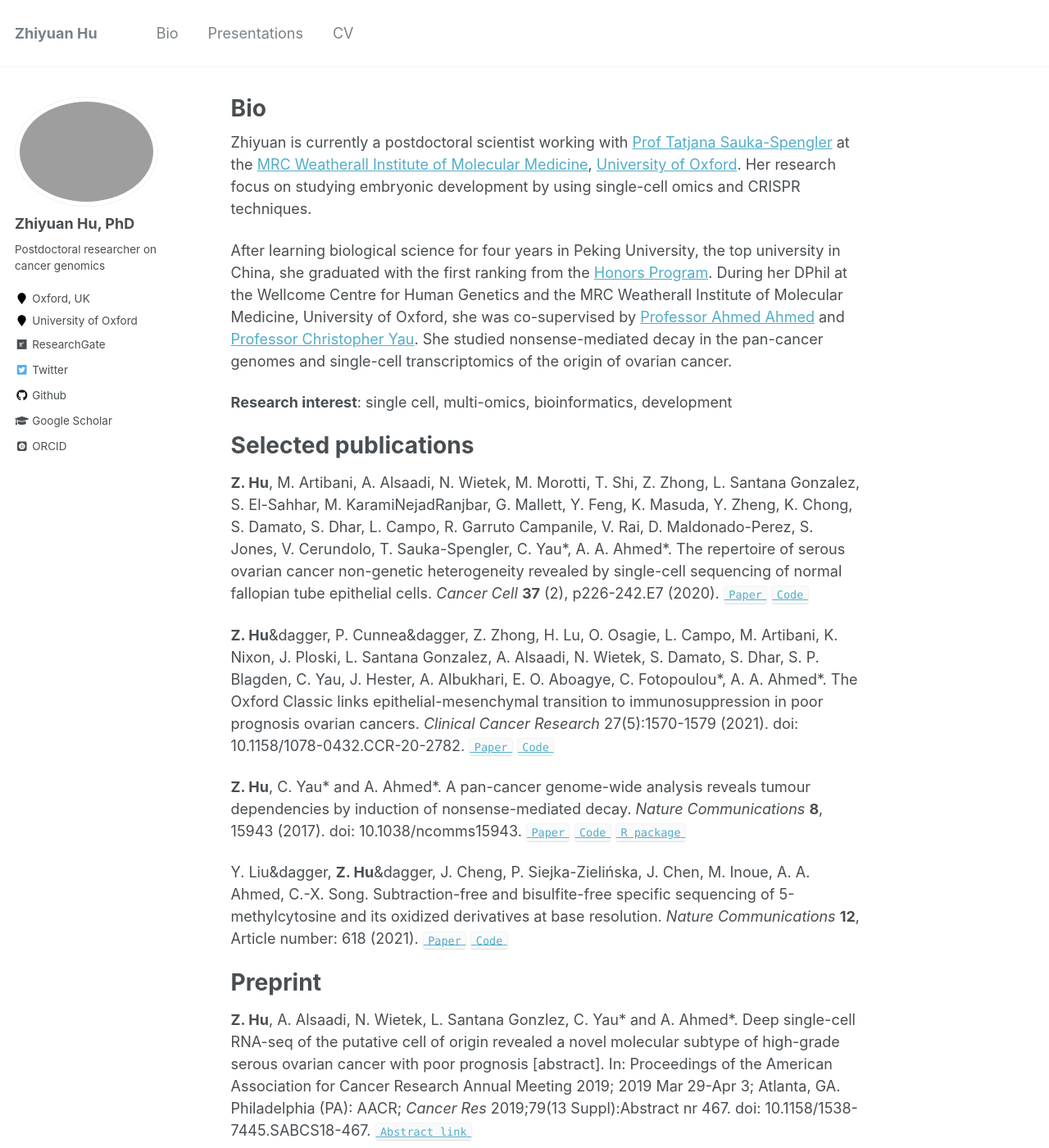
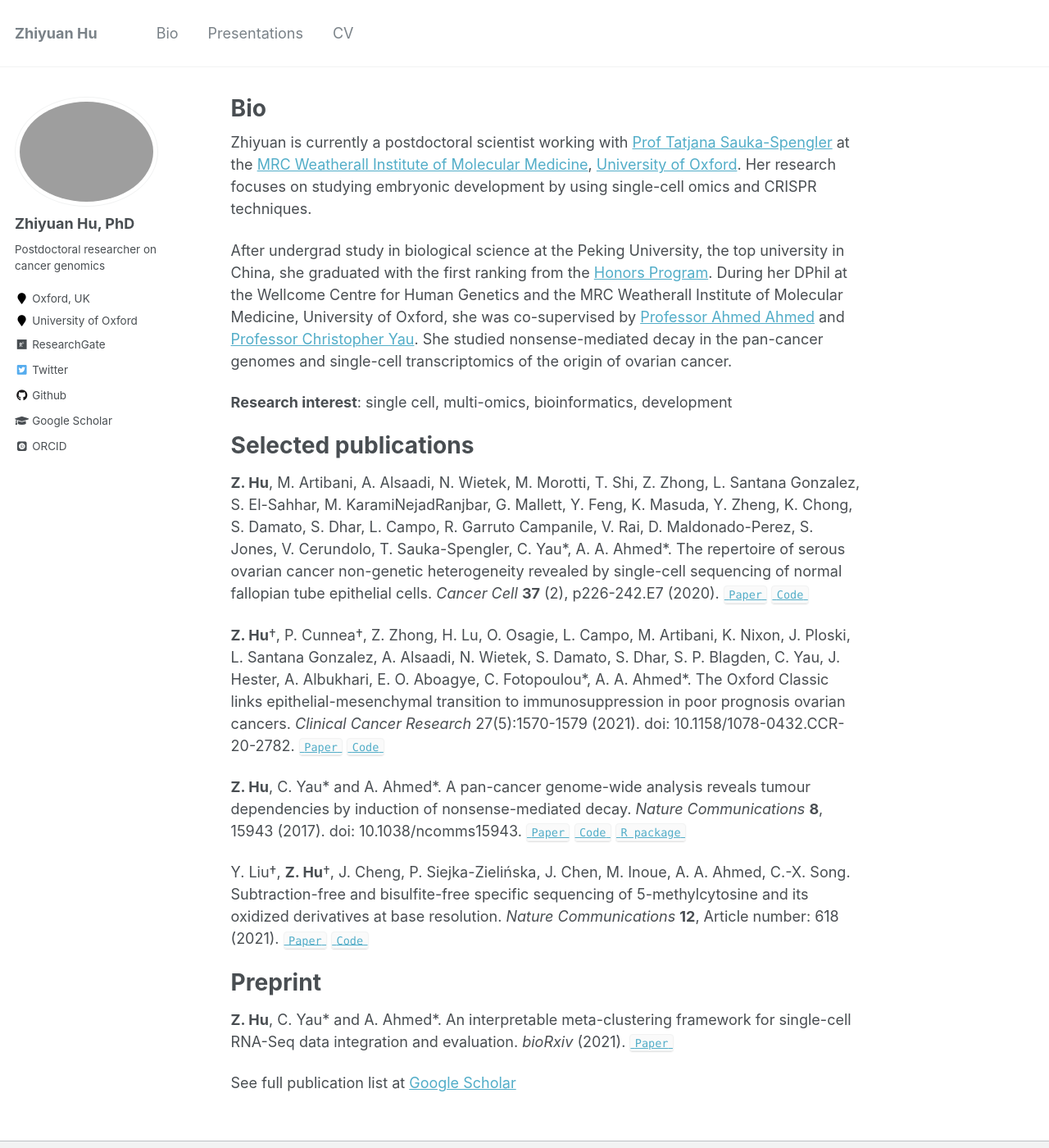
Before and after one commit to ZYBunnyHu/ZYBunnyHu.github.io, a Jekyll site: the page built from _pages/about.md, in a window 1280 px wide and 1400 px high. Shown: the whole window at 82% size. Built offline with Jekyll 4.4.1, drawn with Linux system fonts in a browser that asks for light colours; some web fonts are replaced.

Commit message:
Update about.md

```diff
--- a/_pages/about.md
+++ b/_pages/about.md
@@ -8,10 +8,10 @@
   - /about.html
 ---
 
-Zhiyuan is currently a postdoctoral scientist working with [Prof Tatjana Sauka-Spengler](https://www.rdm.ox.ac.uk/people/tatjan-sauka-spengler) at the [MRC Weatherall Institute of Molecular Medicine](https://www.imm.ox.ac.uk), [University of Oxford](http://www.ox.ac.uk). Her research focus on studying embryonic development by using single-cell omics and CRISPR techniques.
+Zhiyuan is currently a postdoctoral scientist working with [Prof Tatjana Sauka-Spengler](https://www.rdm.ox.ac.uk/people/tatjan-sauka-spengler) at the [MRC Weatherall Institute of Molecular Medicine](https://www.imm.ox.ac.uk), [University of Oxford](http://www.ox.ac.uk). Her research focuses on studying embryonic development by using single-cell omics and CRISPR techniques.
 
 
-After learning biological science for four years in Peking University, the top university in China, she graduated with the first ranking from the [Honors Program](http://web.bio.pku.edu.cn/UHPB/). During her DPhil at the Wellcome Centre for Human Genetics and the MRC Weatherall Institute of Molecular Medicine, University of Oxford, she was co-supervised by [Professor Ahmed Ahmed](https://www.imm.ox.ac.uk/people/ahmed-ahmed) and [Professor Christopher Yau](https://cwcyau.github.io). She studied nonsense-mediated decay in the pan-cancer genomes and single-cell transcriptomics of the origin of ovarian cancer.
+After undergrad study in biological science at the Peking University, the top university in China, she graduated with the first ranking from the [Honors Program](http://web.bio.pku.edu.cn/UHPB/). During her DPhil at the Wellcome Centre for Human Genetics and the MRC Weatherall Institute of Molecular Medicine, University of Oxford, she was co-supervised by [Professor Ahmed Ahmed](https://www.imm.ox.ac.uk/people/ahmed-ahmed) and [Professor Christopher Yau](https://cwcyau.github.io). She studied nonsense-mediated decay in the pan-cancer genomes and single-cell transcriptomics of the origin of ovarian cancer.
 
 **Research interest**: single cell, multi-omics, bioinformatics, development
 
@@ -23,18 +23,18 @@
 [`Paper`](https://www.sciencedirect.com/science/article/pii/S1535610820300428) [`Code`](https://zhiyhu.github.io/scFT-paper/)
 
 
-__Z. Hu__&dagger, P. Cunnea&dagger, Z. Zhong, H. Lu, O. Osagie, L. Campo, M. Artibani, K. Nixon, J. Ploski, L. Santana Gonzalez, A. Alsaadi, N. Wietek, S. Damato, S. Dhar, S. P. Blagden, C. Yau, J. Hester, A. Albukhari, E. O. Aboagye, C. Fotopoulou\*, A. A. Ahmed\*. The Oxford Classic links epithelial-mesenchymal transition to immunosuppression in poor prognosis ovarian cancers.  *Clinical Cancer Research* 27(5):1570-1579 (2021).  doi: 10.1158/1078-0432.CCR-20-2782. [`Paper`](https://clincancerres.aacrjournals.org/content/early/2021/01/12/1078-0432.CCR-20-2782) [`Code`](https://codeocean.com/capsule/6646000/tree)
+__Z. Hu__†, P. Cunnea†, Z. Zhong, H. Lu, O. Osagie, L. Campo, M. Artibani, K. Nixon, J. Ploski, L. Santana Gonzalez, A. Alsaadi, N. Wietek, S. Damato, S. Dhar, S. P. Blagden, C. Yau, J. Hester, A. Albukhari, E. O. Aboagye, C. Fotopoulou\*, A. A. Ahmed\*. The Oxford Classic links epithelial-mesenchymal transition to immunosuppression in poor prognosis ovarian cancers.  *Clinical Cancer Research* 27(5):1570-1579 (2021).  doi: 10.1158/1078-0432.CCR-20-2782. [`Paper`](https://clincancerres.aacrjournals.org/content/early/2021/01/12/1078-0432.CCR-20-2782) [`Code`](https://codeocean.com/capsule/6646000/tree)
 
 
 __Z. Hu__, C. Yau\* and A. Ahmed\*. A pan-cancer genome-wide analysis reveals tumour dependencies by induction of nonsense-mediated decay. *Nature Communications* **8**, 15943 (2017). doi: 10.1038/ncomms15943. [`Paper`](https://www.nature.com/articles/ncomms15943)  [`Code`](https://github.com/zhiyhu/NMD-paper)  [`R package`](https://github.com/zhiyhu/masonmd)
 
 
-Y. Liu&dagger, __Z. Hu__&dagger, J. Cheng, P. Siejka-Zielińska, J. Chen, M. Inoue, A. A. Ahmed, C.-X. Song. Subtraction-free and bisulfite-free specific sequencing of 5-methylcytosine and its oxidized derivatives at base resolution. *Nature Communications* **12**, Article number: 618 (2021). [`Paper`](https://doi.org/10.1038/s41467-021-20920-2) [`Code`](https://github.com/zhiyhu/CAPS-paper)
+Y. Liu†, __Z. Hu__†, J. Cheng, P. Siejka-Zielińska, J. Chen, M. Inoue, A. A. Ahmed, C.-X. Song. Subtraction-free and bisulfite-free specific sequencing of 5-methylcytosine and its oxidized derivatives at base resolution. *Nature Communications* **12**, Article number: 618 (2021). [`Paper`](https://doi.org/10.1038/s41467-021-20920-2) [`Code`](https://github.com/zhiyhu/CAPS-paper)
 
 
 Preprint
 ======
-__Z. Hu__, A. Alsaadi, N. Wietek, L. Santana Gonzlez, C. Yau\* and A. Ahmed\*. Deep single-cell RNA-seq of the putative cell of origin revealed a novel molecular subtype of high-grade serous ovarian cancer with poor prognosis [abstract]. In: Proceedings of the American Association for Cancer Research Annual Meeting 2019; 2019 Mar 29-Apr 3; Atlanta, GA. Philadelphia (PA): AACR; *Cancer Res* 2019;79(13 Suppl):Abstract nr 467. doi: 10.1158/1538-7445.SABCS18-467. [`Abstract link`](https://cancerres.aacrjournals.org/content/79/13_Supplement/467)
+__Z. Hu__, C. Yau\* and A. Ahmed\*. An interpretable meta-clustering framework for single-cell RNA-Seq data integration and evaluation. *bioRxiv* (2021). [`Paper`](https://www.biorxiv.org/content/10.1101/2021.03.29.437525v1.full)
 
 
 
```
